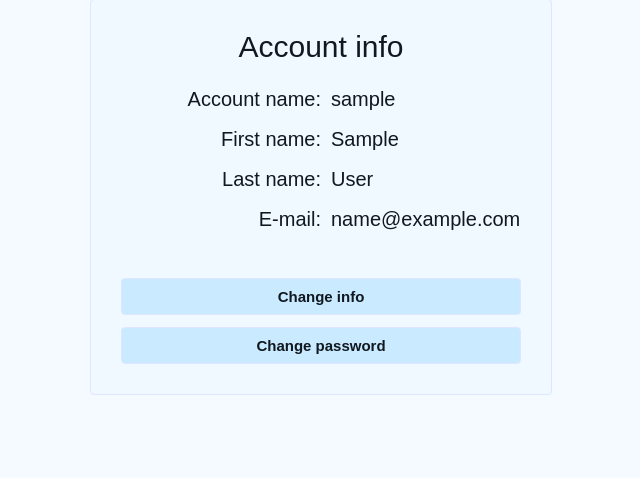
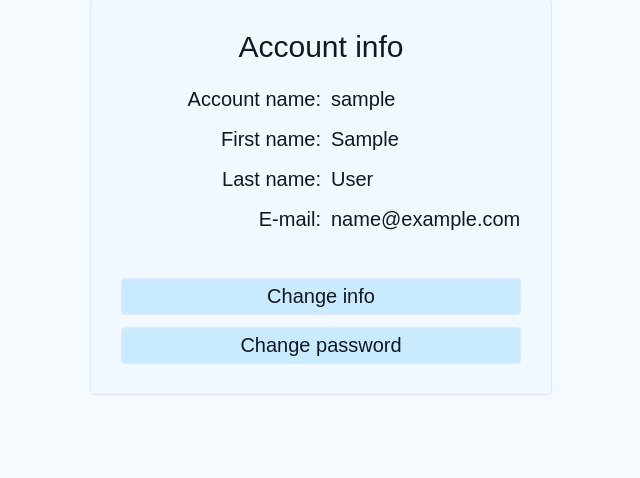
Before and after one commit to DIVIgor/auctions-box, a Django app: page /account/details in a window 1280 px wide. Shown: the part 161-639 px from the top of the page, without its empty margins (319-959 px from the left). Run offline with Django 3.2, Linux system fonts and the light colour scheme; the visitor is signed in with stand-in values (Sample User, id 1).

Commit message:
Made some styling changes for small displays.

```diff
--- a/static/auctions/styles.css
+++ b/static/auctions/styles.css
@@ -268,7 +268,6 @@ input[type="number"] {
     padding: 0 10px;
     font-family: Arial, Helvetica, sans-serif;
     font-size: 15px;
-    font-weight: bold;
 }
 #gla-btn:hover,
 #make-bid:hover,
@@ -471,11 +470,18 @@ summary:hover {
     }
     .lg-seller > span {
         margin: 15px;
+        font-size: 17px;
     }
     .lg-descr > h3 {
         font-size: 25px;
     }
     .cur-bid > div {
+        font-size: 20px;
+    }
+    #id-bid-form > input,
+    .comment-form > textarea,
+    #gla-btn, #make-bid,
+    #comment {
         font-size: 20px;
     }
 }
@@ -516,7 +522,6 @@ summary:hover {
 button {
     font-family: Arial, Helvetica, sans-serif;
     font-size: 15px;
-    font-weight: bold;
 }
 .logo {
     font-size: 25px;
```
